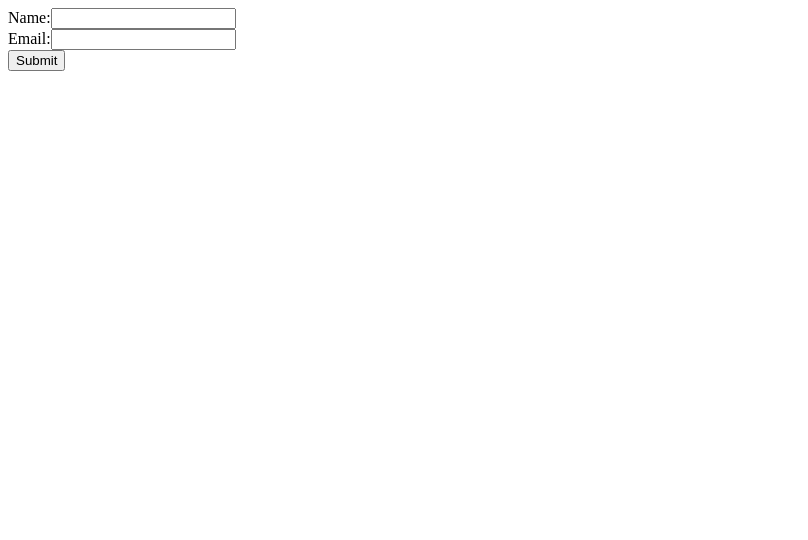
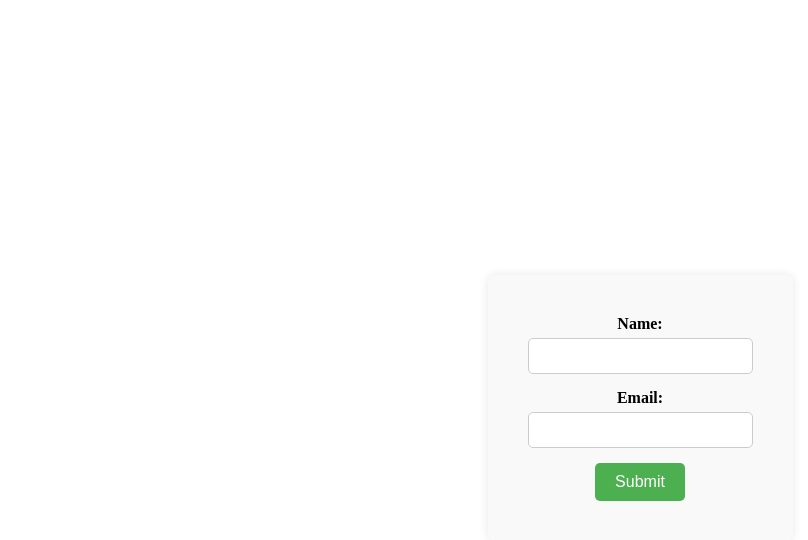
Before and after one commit to TheUnknown-Programmer/pokemon, a Next.js app: page /contact in a window 1280 px wide. Shown: the top 540 px of the page, without its empty margins (0-808 px from the left). Built offline with nearby package versions, Linux system fonts and the light colour scheme.

Commit message:
Project is ready to sumbmit

```diff
--- a/src/components/PokemonDataTable.js
+++ b/src/components/PokemonDataTable.js
@@ -67,7 +67,7 @@ const PokemonDataTable = () => {
   );
 
   return (
-    <div>
+    <div style={{display: 'flex', flexDirection: 'column'}}>
       <input
         type="text"
         placeholder="Search Pokémon..."
@@ -77,12 +77,10 @@ const PokemonDataTable = () => {
 
       />
 
-      <div style={{ height: 800, width: '100%' }}>
+      <div style={{ height: 800, width: 'fit-content', justifyContent: 'center' }}>
         <DataGrid
           rows={filteredPokemonData}
           columns={columns}
-          pageSize={10}
-          rowsPerPageOptions={[10, 25, 50]}
           pagination
           checkboxSelection
           onPageChange={(newPageNumber) => setPageNumber(newPageNumber)}
--- a/src/components/JsonForm.js
+++ b/src/components/jsonForm/JsonForm.js
@@ -1,5 +1,5 @@
-// src/components/JsonForm.js
 import React, { useState } from 'react';
+import styles from './JsonForm.module.css';
 
 function JsonForm() {
     const [formData, setFormData] = useState({
@@ -34,18 +34,23 @@ function JsonForm() {
     };
 
     return (
-        <form onSubmit={handleSubmit}>
-            <div>
-                <label>Name:</label>
-                <input type="text" name="name" value={formData.name} onChange={handleChange} />
-            </div>
-            <div>
-                <label>Email:</label>
-                <input type="email" name="email" value={formData.email} onChange={handleChange} />
-            </div>
-            <button type="submit">Submit</button>
-        </form>
+        <div className={styles.formContainer}>
+            <form onSubmit={handleSubmit} className={styles.form}>
+                <div className={styles.formGroup}>
+                    <label className={styles.label}>Name:</label>
+                    <input type="text" name="name" value={formData.name} onChange={handleChange} className={styles.input} />
+                </div>
+                <div className={styles.formGroup}>
+                    <label className={styles.label}>Email:</label>
+                    <input type="email" name="email" required value={formData.email} onChange={handleChange} className={styles.input} />
+                </div>
+                <button type="submit" className={styles.submitButton}>Submit</button>
+            </form>
+
+
+        </div>
     );
+
 }
 
 export default JsonForm;
--- /dev/null
+++ b/src/components/jsonForm/JsonForm.module.css
@@ -0,0 +1,47 @@
+/* src/components/JsonForm.module.css */
+
+.formContainer {
+  display: flex;
+  justify-content: center;
+  align-items: center;
+  height: 100vh;
+}
+
+.form {
+  background: #f9f9f9;
+  padding: 40px;
+  border-radius: 8px;
+  box-shadow: 0 0 10px rgba(0, 0, 0, 0.1);
+  text-align: center;
+}
+
+.formGroup {
+  margin-bottom: 15px;
+}
+
+.label {
+  display: block;
+  font-weight: bold;
+  margin-bottom: 5px;
+}
+
+.input {
+  padding: 8px;
+  font-size: 16px;
+  border: 1px solid #ccc;
+  border-radius: 5px;
+}
+
+.submitButton {
+  background-color: #4caf50;
+  color: white;
+  border: none;
+  padding: 10px 20px;
+  border-radius: 5px;
+  cursor: pointer;
+  font-size: 16px;
+}
+
+.submitButton:hover {
+  background-color: #45a049;
+}
--- a/src/pages/contact.js
+++ b/src/pages/contact.js
@@ -1,51 +1,12 @@
-// src/components/JsonForm.js
-import React, { useState } from 'react';
+import React from 'react'
+import JsonForm from '../components/jsonForm/JsonForm'
 
-function JsonForm() {
-    const [formData, setFormData] = useState({
-        name: '',
-        email: ''
-    });
-
-    const handleChange = (e) => {
-        const { name, value } = e.target;
-        setFormData(prevState => ({
-            ...prevState,
-            [name]: value
-        }));
-    };
-
-    const handleSubmit = async (e) => {
-        e.preventDefault();
-
-        try {
-            const response = await fetch('https://jsonplaceholder.typicode.com/posts', {
-                method: 'POST',
-                body: JSON.stringify(formData),
-                headers: {
-                    'Content-type': 'application/json; charset=UTF-8'
-                },
-            });
-            const json = await response.json();
-            console.log(json);  // Response from the server
-        } catch (error) {
-            console.error('Error:', error);
-        }
-    };
-
-    return (
-        <form onSubmit={handleSubmit}>
-            <div>
-                <label>Name:</label>
-                <input type="text" name="name" value={formData.name} onChange={handleChange} />
-            </div>
-            <div>
-                <label>Email:</label>
-                <input type="email" name="email" value={formData.email} onChange={handleChange} />
-            </div>
-            <button type="submit">Submit</button>
-        </form>
-    );
+function contact() {
+  return (
+    <div>
+      <JsonForm />
+    </div>
+  )
 }
 
-export default JsonForm;
+export default contact
```
